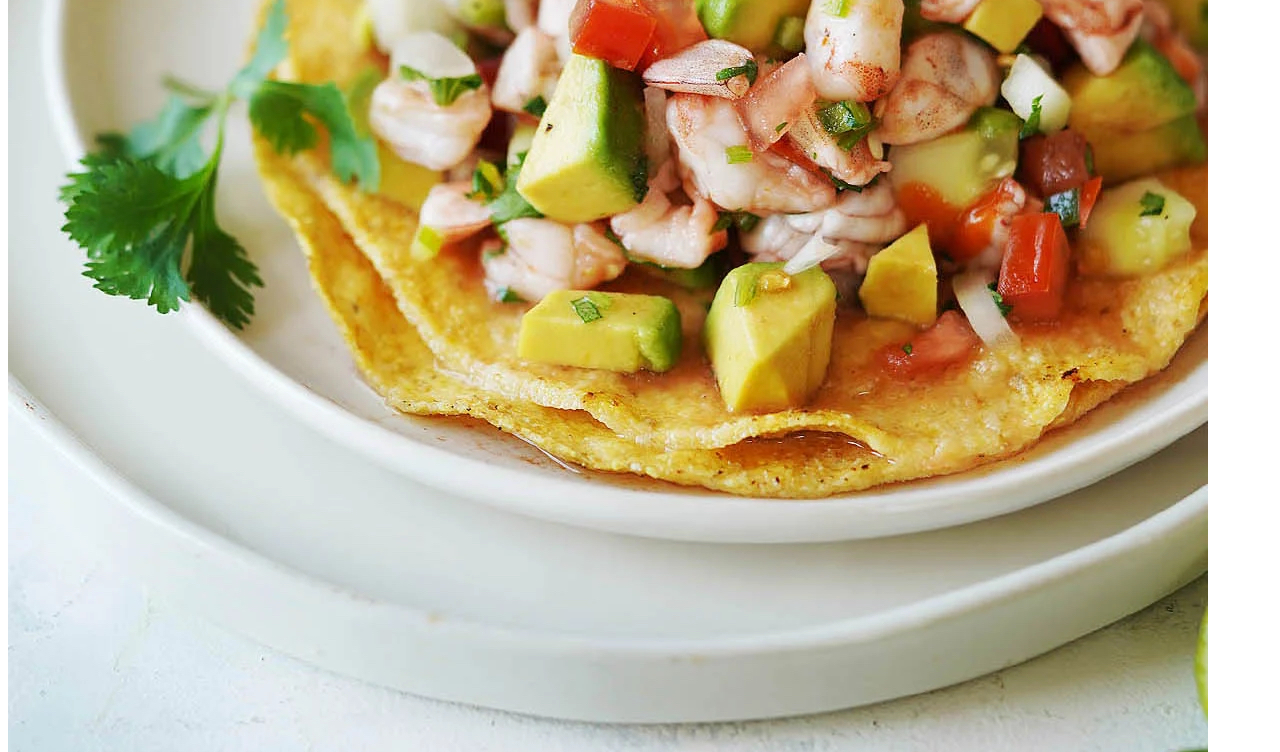
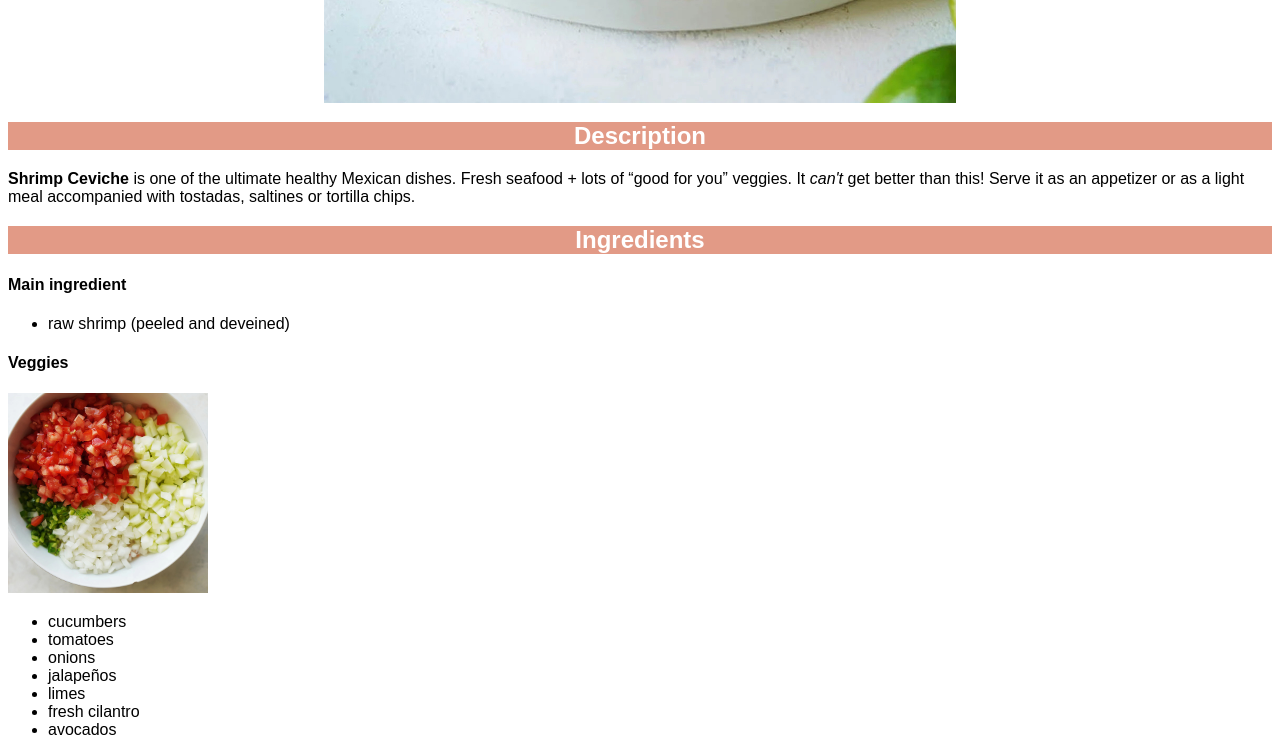
Before and after one commit to BrandonKerman/odin-recipes, a plain HTML site: page recipes/ceviche.html in a window 1280 px wide. Shown: the part 820-1572 px from the top of the page. Drawn offline with Linux system fonts and the light colour scheme.

Commit message:
Complete 'Project: Recipes' practice project

```diff
--- a/recipes/ceviche.html
+++ b/recipes/ceviche.html
@@ -4,12 +4,13 @@
     <head>
         <meta charset="utf-8">
         <title>Shrimp Ceviche Recipe</title>
+        <link rel="stylesheet" href="../style.css">
     </head>
 
     <body>
         <h1>Shrimp Ceviche</h1>
 
-        <img src="../images/shrimp-ceviche-tostada.jpg" alt="shrimp-ceviche-tostada">
+        <img class="ceviche-img-1 center" src="../images/shrimp-ceviche-tostada.jpg" alt="shrimp-ceviche-tostada">
 
         <h2>Description</h2>
         <p><strong>Shrimp Ceviche</strong> is one of the ultimate healthy Mexican dishes.
@@ -24,6 +25,7 @@
             <li>raw shrimp (peeled and deveined)</li>
         </ul>
         <h4>Veggies</h4>
+        <img class="ceviche-img-2" src="../images/ingredients-ceviche.jpg" alt="ingredients-ceviche">
         <ul>
             <li>cucumbers</li>
             <li>tomatoes</li>
@@ -65,8 +67,7 @@
             </li>
         </ol>
 
-        <img src="../images/ingredients-ceviche.jpg" alt="ingredients-ceviche">
-        <img src="../images/avocado-in-ceviche.jpg" alt="avocado-in-ceviche">
+        <img class="ceviche-img-3" src="../images/avocado-in-ceviche.jpg" alt="avocado-in-ceviche">
 
         <a href="https://www.muydelish.com/shrimp-ceviche-sonora-style/">Source</a>
 
--- /dev/null
+++ b/style.css
@@ -0,0 +1,35 @@
+/* External CSS */
+
+/* universal selector - applies to all body text */
+* {
+    font-family: "Arial", "Helvetica", "sans-serif";
+}
+
+h2 {
+    color: white;
+    background-color: rgb(226,154,134); /* shrimp color */
+    text-align: center;
+}
+
+/* grouping selector - applies to all 3 elements (clases) */
+.ceviche-img-1,
+.ceviche-img-2,
+.ceviche-img-3 {
+    height: auto;
+}
+
+.ceviche-img-1 {
+    width: 400px;
+}
+
+.ceviche-img-2,
+.ceviche-img-3 {
+    width: 200px;
+}
+
+.center {
+    display: block;
+    margin-left: auto;
+    margin-right: auto;
+    width: 50%;
+}
```
